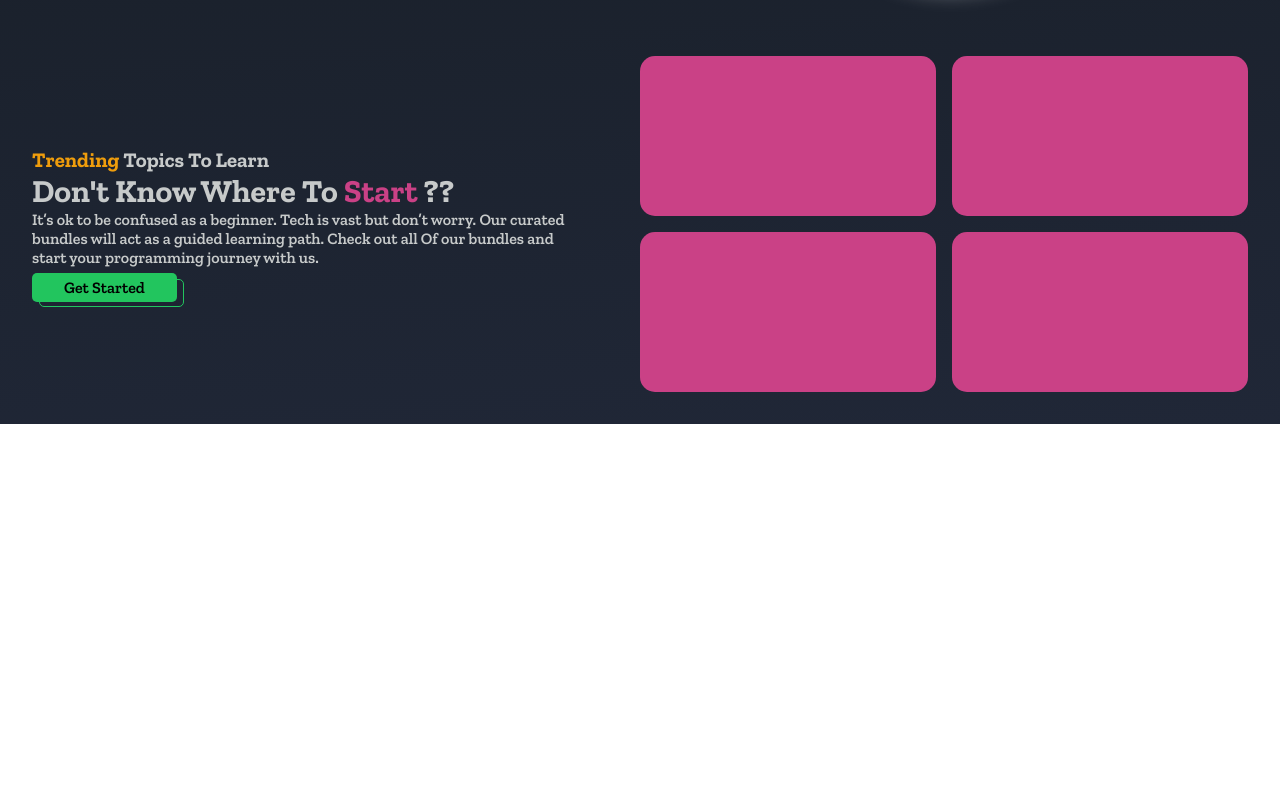
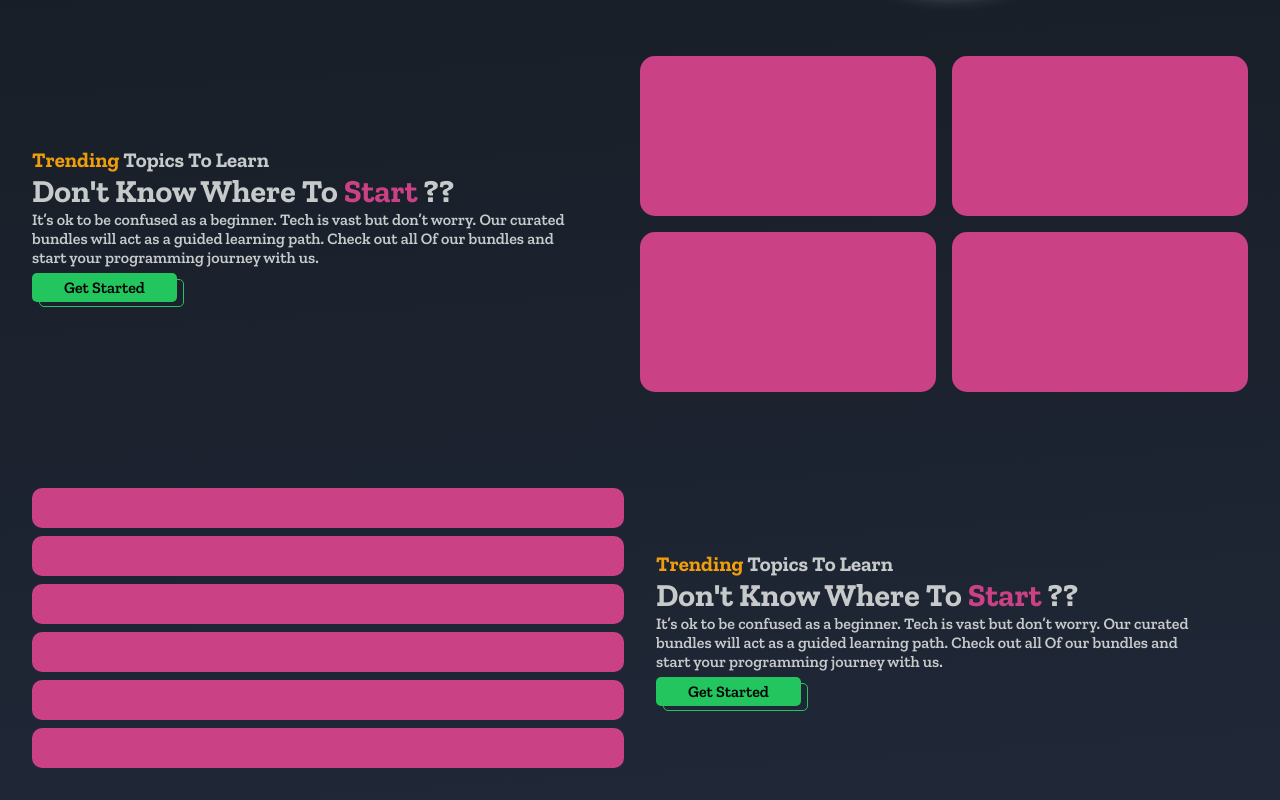
Before and after one commit to Srinivasan-Akash/Coding-Yogi, a Next.js app: page / in a window 1280 px wide. Shown: the part 2241-3041 px from the top of the page. Before the commit the page ends 2665 px from the top, so only its background shows below. Built offline with nearby package versions, Linux system fonts and the light colour scheme.

Commit message:
Added FAQ section (NON FUNCTIONAL)

```diff
--- /dev/null
+++ b/src/components/Page Sections/FAQ.tsx
@@ -0,0 +1,27 @@
+import React from 'react'
+import styles from '@/styles/pages/FAQ.module.css';
+
+export default function FAQ() {
+  return (
+    <div className={styles.trendingSection}>
+        <div className={styles.left}>
+            <h2 className={styles.miniTitle}><span className={"yellow"}>Trending</span> Topics To Learn</h2>
+            <h1>Don't Know Where To <span className={"pink"}>Start</span> ??</h1>
+            <p className={styles.desc}>It’s ok to be confused as a beginner. Tech is vast but don’t worry. Our curated bundles will act as a guided learning path. Check out all Of our bundles and start your programming journey with us.</p>
+            <div className={styles.signIn}>
+                <div className={styles.outline}></div>
+                <button>Get Started</button>
+            </div>
+        </div>
+
+        <div className={styles.right}>
+            <div className={styles.course}></div>
+            <div className={styles.course}></div>
+            <div className={styles.course}></div>
+            <div className={styles.course}></div>
+            <div className={styles.course}></div>
+            <div className={styles.course}></div>
+        </div>
+    </div>
+)
+}
--- a/src/pages/index.tsx
+++ b/src/pages/index.tsx
@@ -5,6 +5,7 @@ import Navbar from '@/components/Navbar'
 import Hero from '@/components/Page Sections/Hero'
 import Features from '@/components/Page Sections/Features';
 import Trending from '@/components/Page Sections/Trending';
+import FAQ from '@/components/Page Sections/FAQ';
 
 export default function Home() {
   return (
@@ -20,6 +21,7 @@ export default function Home() {
         <Hero></Hero>
         <Features></Features>
         <Trending></Trending>
+        <FAQ></FAQ>
       </main>
     </>
   )
--- /dev/null
+++ b/src/styles/pages/FAQ.module.css
@@ -0,0 +1,93 @@
+.trendingSection {
+    width: 100vw;
+    color: var(--text-color);
+    font-family: "Zilla Slab";
+    padding: 2em;
+    margin-top: 2.5%;
+    display: flex;
+    align-items: center;
+    justify-content: center;
+    flex-direction: row-reverse;
+}
+
+.left , .right{
+    width: 50%;
+}
+
+.left {
+    margin-left: 2em;
+}
+
+.desc {
+    width: 90%;
+}
+
+.miniTitle {
+    font-size: 1.3em;
+}
+
+.signIn {
+    width: fit-content;
+    height: fit-content;
+    position: relative;
+    margin: 1% 0 0 0;
+}
+
+.signIn button {
+    padding: .3em 2em;
+    font-family: "Zilla Slab";
+    font-size: 1em;
+    border-radius: 5px;
+    border: none;
+    cursor: pointer;
+    background-color: var(--green);
+}
+
+.signIn .outline {
+    content: "";
+    display: inline-block;
+    border: 1px solid var(--green);
+    width: 100%;
+    height: 100%;
+    position: absolute;
+    top: 20%;
+    left: 5%;
+    z-index: -1;
+    border-radius: 5px;
+}
+
+.signIn button:active {
+    transform: translate(5%, 20%);
+}
+
+.right .course {
+    height: 2.5em;
+    width: 100%;
+    border-radius: 10px;
+    background: var(--pink);
+}
+
+.right {
+    display: grid;
+    grid-template-row: 1fr 1fr 1fr 1fr 1fr;
+    gap: .5em;
+}
+
+@media screen and (max-width: 1000px) {
+    .trendingSection {
+        flex-direction: column;
+        margin-top: 0%;
+    }
+
+    .trendingSection .right, .trendingSection .left {
+        width: 100%;
+    }
+
+    .right {
+        margin-top: 5%;
+    }
+
+    .left {
+        margin: 0;
+    }
+}
```
